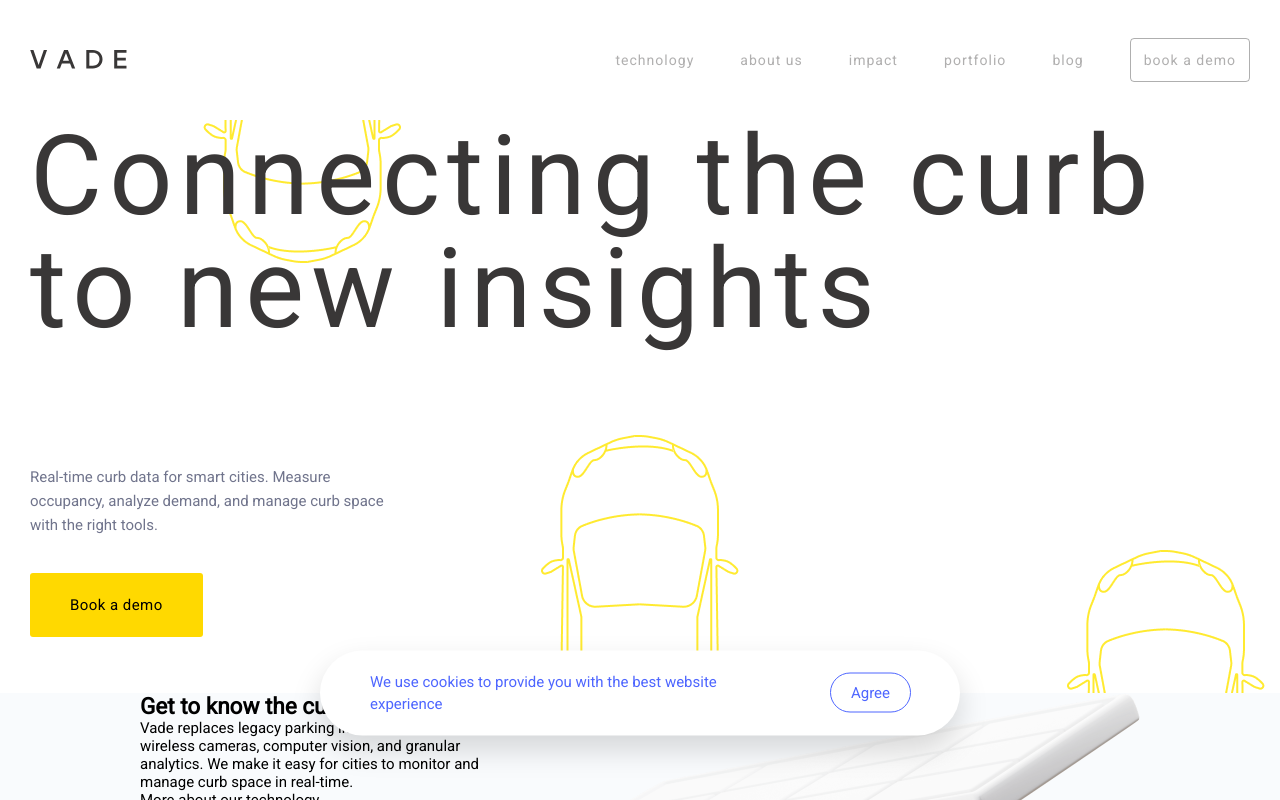
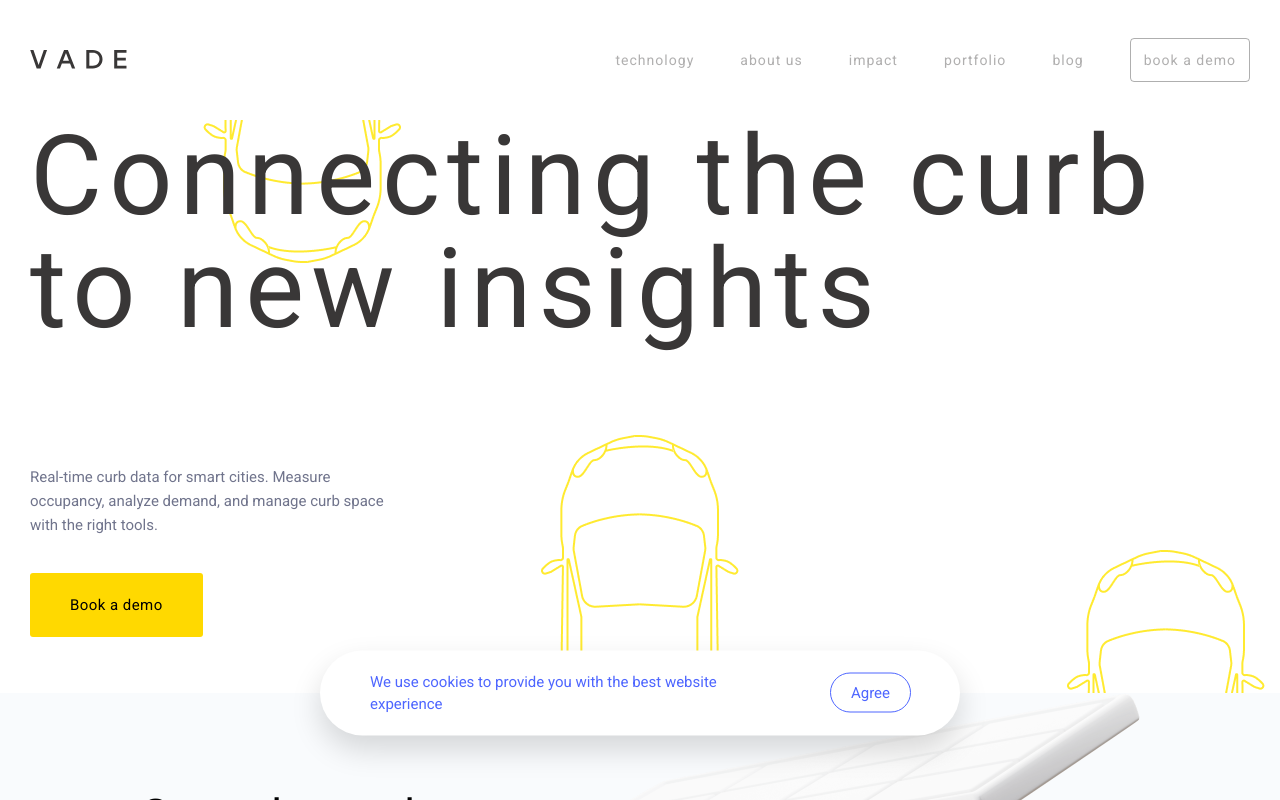
Before and after one commit to ZoirJohn/VADE, a React (Create React App) app: page / in a window 1280 px wide. Shown: the top 800 px of the page. Built offline with nearby package versions, Linux system fonts and the light colour scheme.

Commit message:
test pushing

```diff
--- a/src/components/Header.js
+++ b/src/components/Header.js
@@ -12,8 +12,8 @@ const navbarFunction = () => {
    const burger = document.querySelector('.burger');
 
    nav.classList.toggle('active_');
-	burger.classList.toggle('active_');
-	nav.closest('body').classList.toggle('active_');
+   burger.classList.toggle('active_');
+   nav.closest('body').classList.toggle('active_');
 };
 
 const Header = () => {
--- a/src/scss/main.scss
+++ b/src/scss/main.scss
@@ -129,7 +129,7 @@
       @media (max-width: ($largePhone+px)) {
          gap: 1em 0;
          flex-direction: column;
-         padding: 0.5em 3em;
+         padding: 0.5em 2em;
          transform: translateY(75%);
          border-radius: 50px;
          p {
@@ -179,10 +179,21 @@
 		display: grid;
 		grid-template-columns: repeat(2,1fr);
 		gap: (70/16)+em 0;
+		align-items: center;
 	}
 
    &__body {
 		flex: 0 0 50%;
+		h1 {
+				font-size: 3rem;
+				font-weight: 400;
+				line-height: 1;
+			}
+
+			p {
+				padding: (20/16)+em 0;
+				font-size: $primary-shade;
+			}
    }
 
    &__img {
--- a/src/scss/style.scss
+++ b/src/scss/style.scss
@@ -36,7 +36,8 @@ body.active_{
 }
 ::-webkit-scrollbar{
 	background: transparent;
-	width: 8px;
+	width: 6px;
+	background: transparent;
 }
 ::-webkit-scrollbar-thumb{
 	background: $primary;
```
